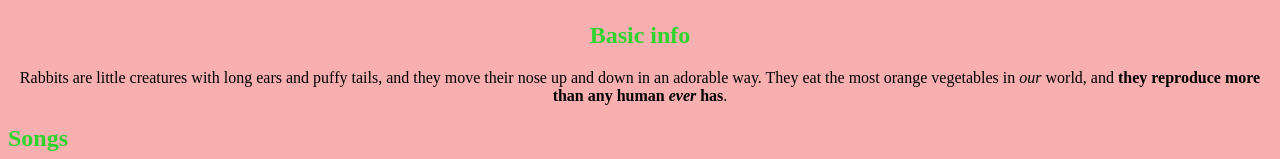
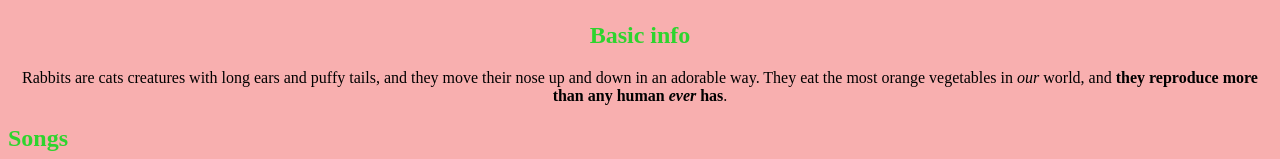
Before and after one commit to more1014/nuevo, a plain HTML site: page index.html in a window 1280 px wide. Shown: the part 234-393 px from the top of the page. Drawn offline with Linux system fonts and the light colour scheme.

Commit message:
make small wording change; ignore edit or backups

```diff
--- a/index.html
+++ b/index.html
@@ -21,7 +21,7 @@
 
     <h2>Basic info</h2>
 
-    <p>Rabbits are little creatures with long ears and puffy tails, and they move their nose up and down in an adorable way. They eat the most orange vegetables in <em>our</em> world, and <strong>they reproduce more than any human <em>ever</em> has</strong>.</p>
+    <p>Rabbits are cats  creatures with long ears and puffy tails, and they move their nose up and down in an adorable way. They eat the most orange vegetables in <em>our</em> world, and <strong>they reproduce more than any human <em>ever</em> has</strong>.</p>
 
 
 </center>
```
Also changed, not shown: 1 other file.
